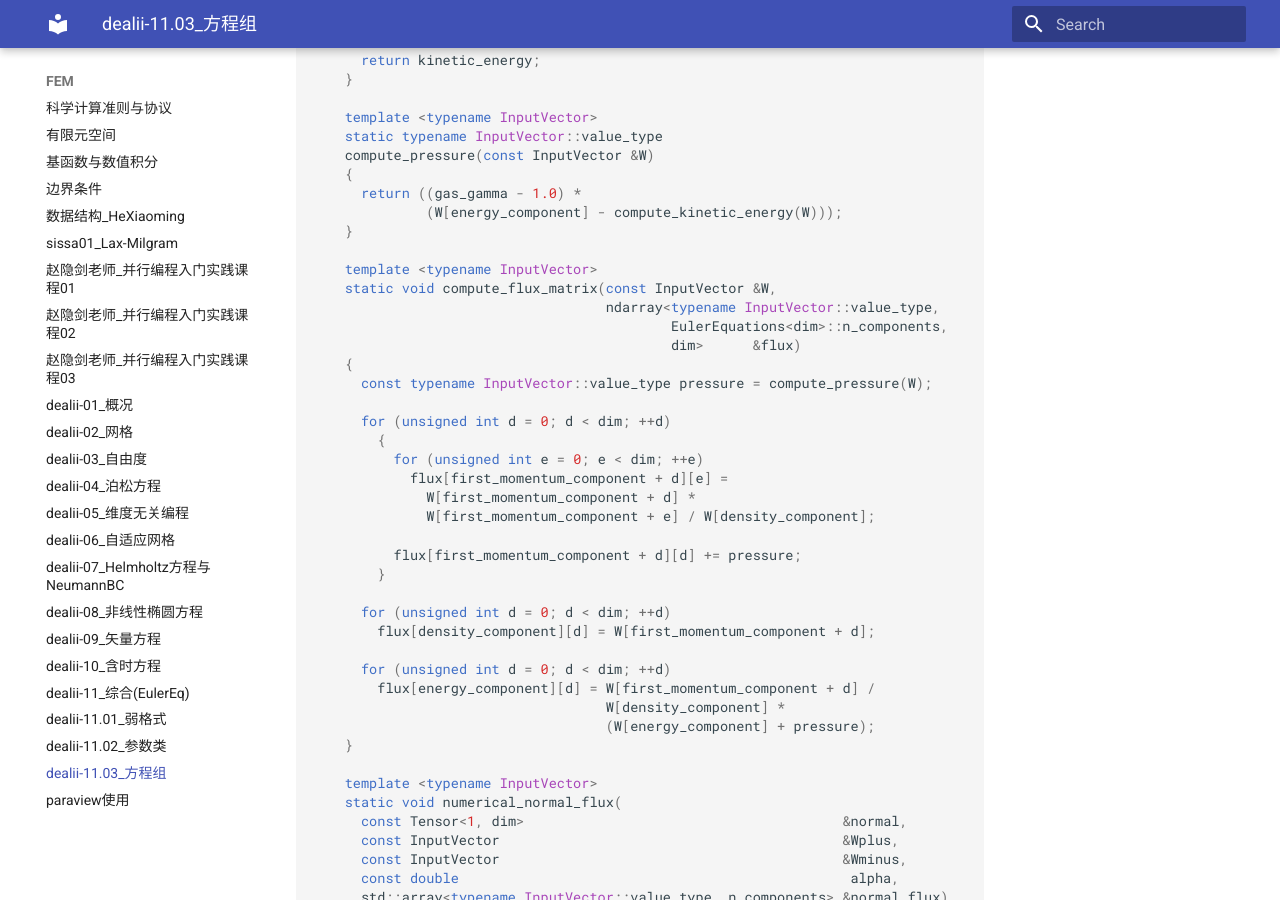
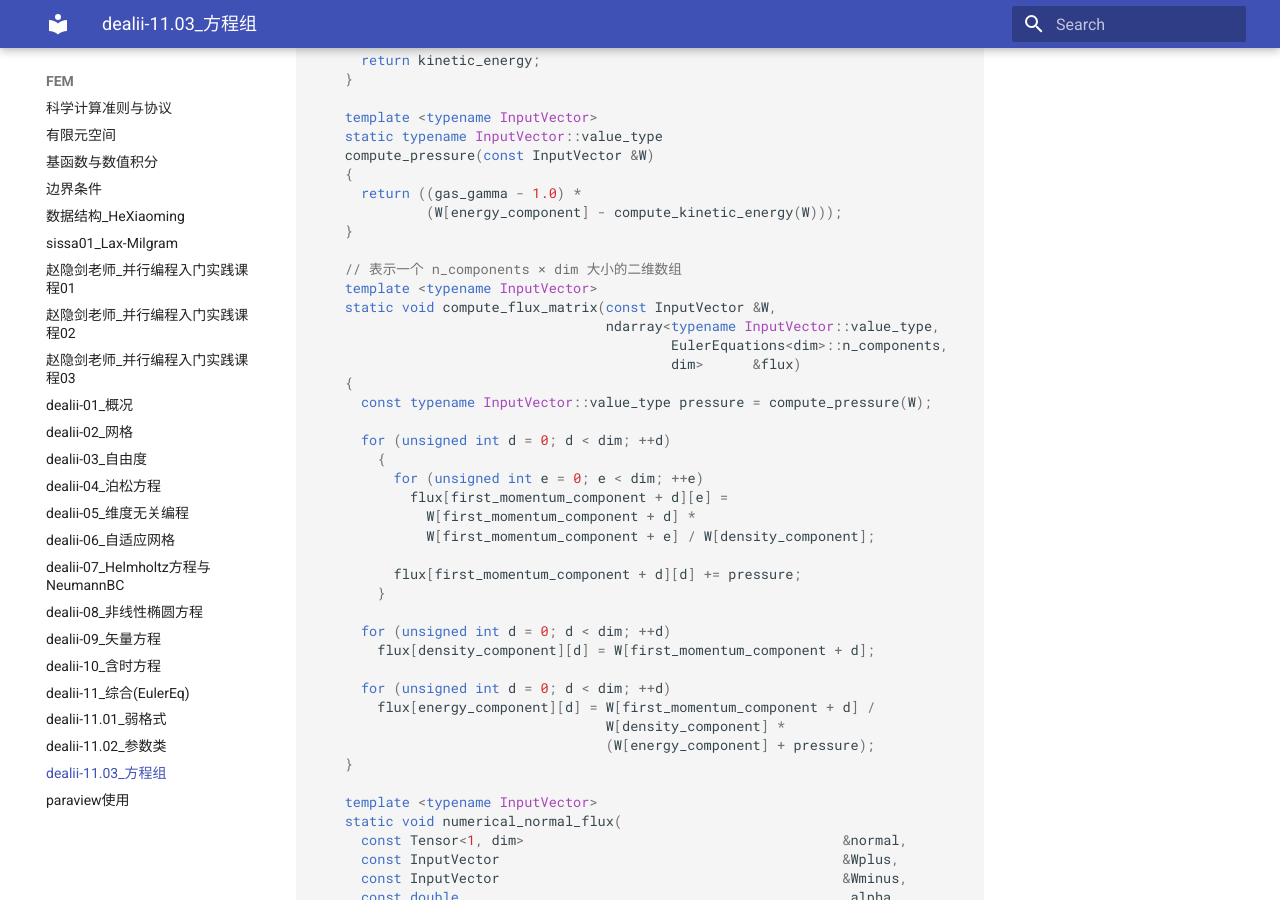
Before and after one commit to ymma98/technotes, an MkDocs documentation site: the page built from docs/FEM/dealii-11.03_方程组.md, in a window 1280 px wide and 900 px high, scrolled down 1204 px. Built offline with MkDocs 1.6.1 and Material for MkDocs 9.7.7, drawn with Linux system fonts in a browser that asks for light colours; part of the change alters nothing that is shown.

Commit message:
docs/FEM/dealii-11.03_方程组.md updated from https://stackedit.cn/

````diff
--- a/docs/FEM/dealii-11.03_方程组.md
+++ b/docs/FEM/dealii-11.03_方程组.md
@@ -63,6 +63,7 @@
               (W[energy_component] - compute_kinetic_energy(W)));
     }
 
+    // 表示一个 n_components × dim 大小的二维数组
     template <typename InputVector>
     static void compute_flux_matrix(const InputVector &W,
                                     ndarray<typename InputVector::value_type,
@@ -259,6 +260,6 @@
   };
 ```
 <!--stackedit_data:
-eyJoaXN0b3J5IjpbMTEwOTc2NzI0Miw1Nzc2MDc5NDAsLTIwMT
-QxMzczMDcsLTkxNDM0NTc1N119
+eyJoaXN0b3J5IjpbODQxODk2OTQsMTEwOTc2NzI0Miw1Nzc2MD
+c5NDAsLTIwMTQxMzczMDcsLTkxNDM0NTc1N119
 -->
````
